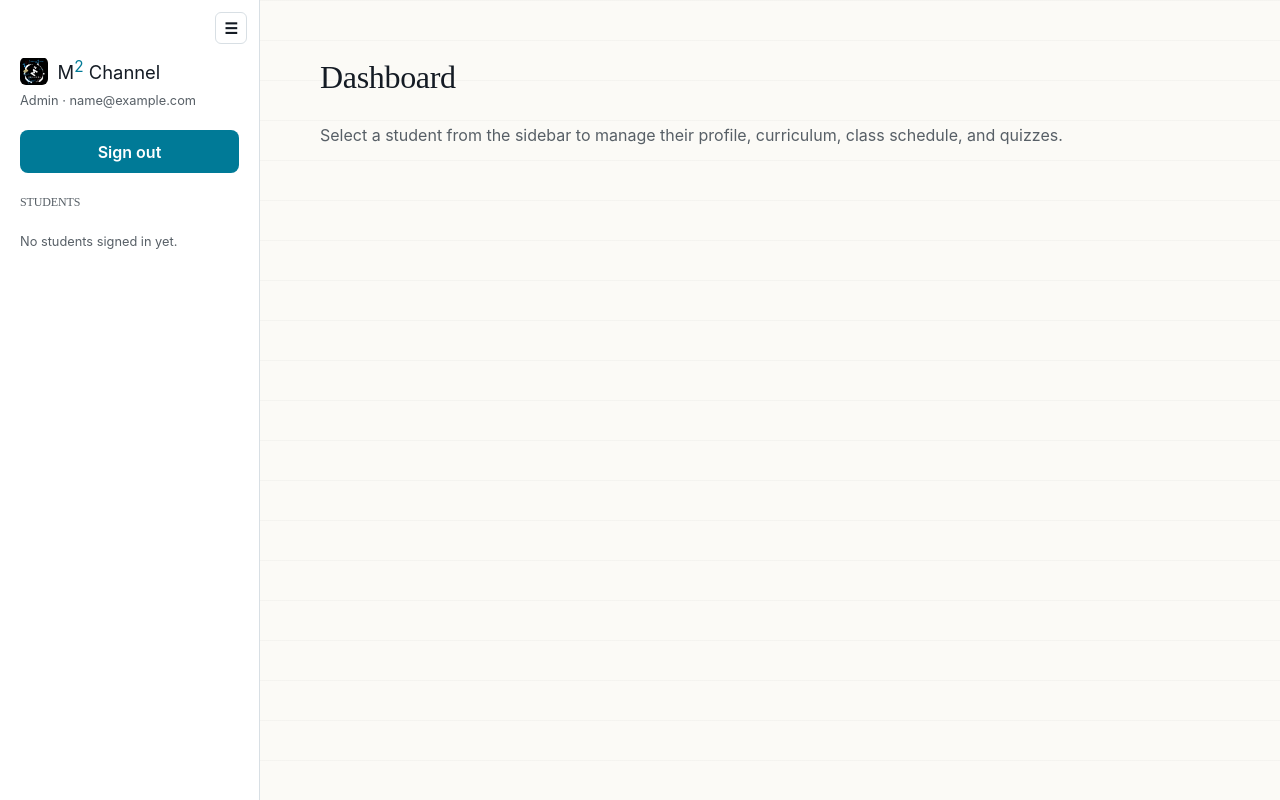
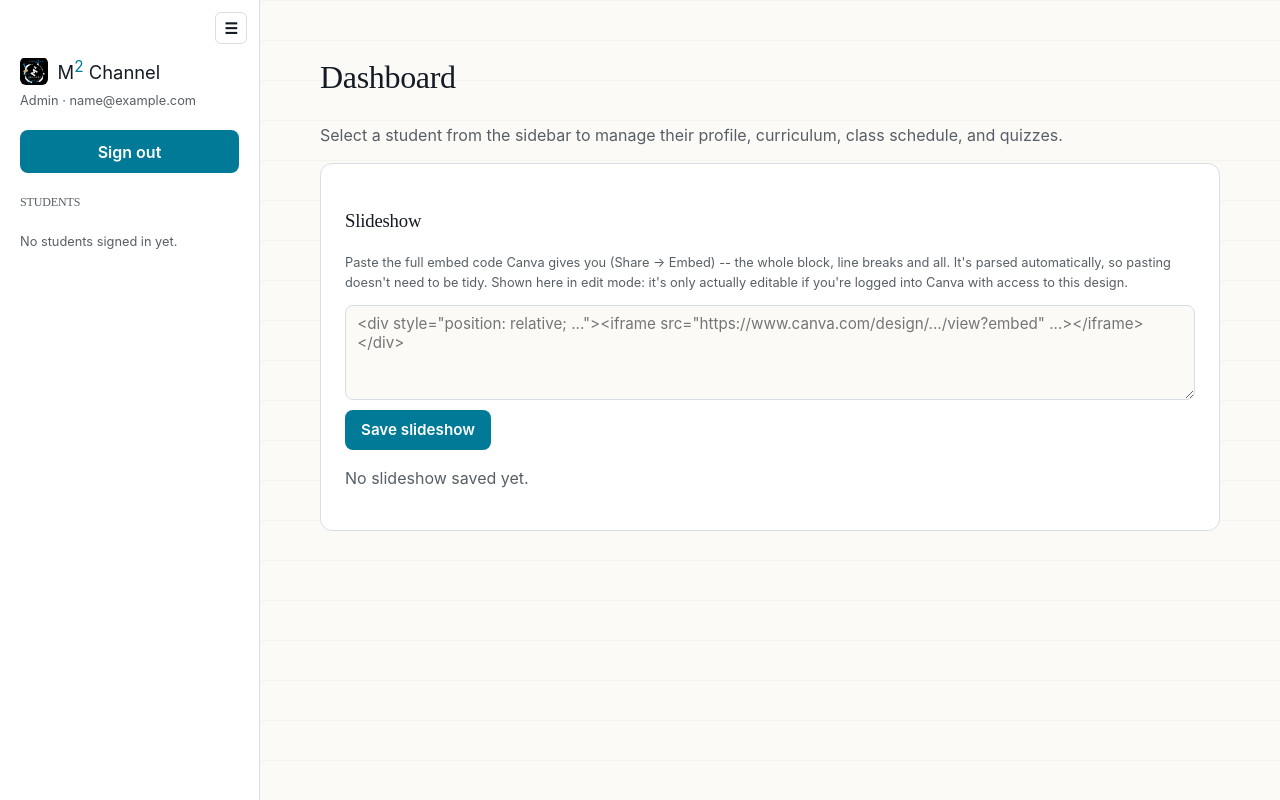
Before and after one commit to AryanSharma238/Math-tutoring-site-kk, a Flask app: page /dashboard in a window 1280 px wide. Run offline with Flask 3, Linux system fonts and the light colour scheme; the visitor is signed in with stand-in values (Sample User, id 1); tables that the repository leaves empty hold one stand-in row (values such as "Sample post"); some web fonts are replaced.

Commit message:
Add editable Canva slideshow embed to admin dashboard; remove classes-count feature
- New SiteEmbed model (site_embeds table) stores one row per admin-pasted embed by slot key
- Admin dashboard: paste-any-format embed textarea, regex-extracts the iframe src regardless of line breaks/whitespace in the pasted blob
- Only canva.com hosts accepted (rejects other domains to avoid arbitrary iframe injection)
- Stored URL kept as Canva's /view link; displayed to admin as /edit so it's editable inline when the admin is logged into Canva with access (Canva's own read-only fallback still applies otherwise -- there's no way around that from our side)
- Removed the 'classes left' / 'total classes' counter everywhere: student dashboard card, admin per-student profile fields and update route, and the now-unused StudentProfile.classes_remaining property

```diff
--- a/app.py
+++ b/app.py
@@ -1,5 +1,6 @@
 import json
 import os
+import re
 import threading
 import uuid
 from datetime import datetime, timedelta, timezone as dt_timezone
@@ -14,7 +15,7 @@ from flask import (
 from io import BytesIO
 from supabase import create_client
 
-from models import ClassSession, CurriculumFile, Quiz, StudentProfile, TodoItem, User, db
+from models import ClassSession, CurriculumFile, Quiz, SiteEmbed, StudentProfile, TodoItem, User, db
 
 GITHUB_REPO = "AryanSharma238/Math-tutoring-site-kk"
 
@@ -552,7 +553,10 @@ def register_routes(app):
         user = current_user()
         if user.is_admin:
             students = User.query.filter_by(is_admin=False).order_by(User.created_at).all()
-            return render_template("admin_dashboard.html", user=user, students=students)
+            slideshow = SiteEmbed.query.filter_by(slot="canva_slideshow").first()
+            return render_template(
+                "admin_dashboard.html", user=user, students=students, slideshow=slideshow,
+            )
 
         profile = user.profile
         if not profile or not profile.setup_complete:
@@ -562,6 +566,35 @@ def register_routes(app):
             "student_dashboard.html", user=user, profile=profile,
             next_class=profile.next_class, active="dashboard",
         )
+
+    @app.route("/admin/embed/<slot>", methods=["POST"])
+    @login_required
+    @admin_required
+    def admin_set_embed(slot):
+        pasted = request.form.get("embed_code", "")
+        # Accept either a full pasted embed blob (iframe/div/script, any line breaks/whitespace)
+        # or a bare URL -- pull the iframe src out with a regex so formatting never matters.
+        match = re.search(r'<iframe[^>]*\ssrc=["\']([^"\']+)["\']', pasted, re.IGNORECASE | re.DOTALL)
+        src = match.group(1) if match else pasted.strip()
+
+        if not src:
+            flash("Paste the embed code (or its URL) first.")
+            return redirect(url_for("dashboard"))
+
+        host = urlsplit(src).netloc.lower()
+        if not host.endswith("canva.com"):
+            flash("Only canva.com embed links are allowed.")
+            return redirect(url_for("dashboard"))
+
+        embed = SiteEmbed.query.filter_by(slot=slot).first()
+        if embed is None:
+            embed = SiteEmbed(slot=slot, src_url=src)
+            db.session.add(embed)
+        else:
+            embed.src_url = src
+        db.session.commit()
+        flash("Slideshow updated.")
+        return redirect(url_for("dashboard"))
 
     @app.route("/quizzes")
     @login_required
@@ -743,30 +776,11 @@ def register_routes(app):
 
         student.name = request.form.get("student_name", "").strip() or None
         profile.course_name = request.form.get("course_name", "").strip() or None
-        try:
-            profile.total_classes = max(int(request.form.get("total_classes", 0)), 0)
-        except ValueError:
-            profile.total_classes = 0
         profile.timezone = request.form.get("timezone") or profile.timezone
-        if not profile.setup_complete:
-            profile.classes_left = profile.total_classes
         profile.setup_complete = True
 
         db.session.commit()
         flash("Student profile updated.")
-        return redirect(url_for("admin_student", user_id=user_id))
-
-    @app.route("/admin/student/<int:user_id>/classes_left", methods=["POST"])
-    @login_required
-    @admin_required
-    def admin_student_set_classes_left(user_id):
-        student = User.query.filter_by(id=user_id, is_admin=False).first_or_404()
-        try:
-            student.profile.classes_left = max(int(request.form.get("classes_left", 0)), 0)
-        except ValueError:
-            pass
-        db.session.commit()
-        flash("Classes left updated.")
         return redirect(url_for("admin_student", user_id=user_id))
 
     @app.route("/admin/student/<int:user_id>/curriculum", methods=["POST"])
--- a/templates/admin_dashboard.html
+++ b/templates/admin_dashboard.html
@@ -6,6 +6,29 @@
   <main class="content">
     <h1>Dashboard</h1>
     <p class="muted">Select a student from the sidebar to manage their profile, curriculum, class schedule, and quizzes.</p>
+
+    <section class="card">
+      <h3>Slideshow</h3>
+      <p class="muted small">
+        Paste the full embed code Canva gives you (Share &rarr; Embed) -- the whole block, line breaks and all.
+        It's parsed automatically, so pasting doesn't need to be tidy.
+        Shown here in edit mode: it's only actually editable if you're logged into Canva with access to this design.
+      </p>
+      <form method="POST" action="{{ url_for('admin_set_embed', slot='canva_slideshow') }}" class="form-row">
+        <textarea name="embed_code" rows="4" style="width:100%;" placeholder='<div style="position: relative; ..."><iframe src="https://www.canva.com/design/.../view?embed" ...></iframe></div>'>{{ slideshow.src_url if slideshow else "" }}</textarea>
+        <button type="submit">Save slideshow</button>
+      </form>
+
+      {% if slideshow %}
+        <div style="position: relative; width: 100%; height: 0; padding-top: 100.0000%; padding-bottom: 0; box-shadow: 0 2px 8px 0 rgba(63,69,81,0.16); margin-top: 1.6em; margin-bottom: 0.9em; overflow: hidden; border-radius: 8px; will-change: transform;">
+          <iframe loading="lazy" style="position: absolute; width: 100%; height: 100%; top: 0; left: 0; border: none; padding: 0; margin: 0;"
+            src="{{ slideshow.edit_src_url }}" allowfullscreen="allowfullscreen" allow="fullscreen">
+          </iframe>
+        </div>
+      {% else %}
+        <p class="muted">No slideshow saved yet.</p>
+      {% endif %}
+    </section>
   </main>
 </div>
 {% endblock %}
--- a/templates/student_dashboard.html
+++ b/templates/student_dashboard.html
@@ -8,12 +8,6 @@
     <h1>Dashboard</h1>
 
     <div class="dash-grid">
-      <section class="card classes-left">
-        <h3>Classes left</h3>
-        <p class="big-number">{{ profile.classes_remaining }}</p>
-        <p class="muted">of {{ profile.total_classes }} total &middot; {{ profile.course_name or "No course set" }}</p>
-      </section>
-
       <section class="card next-class">
         <h3>Next class is</h3>
         {% if next_class %}
```
Also changed, not shown: models.py (+25 -6 lines), templates/admin_student.html (+0 -10 lines).
